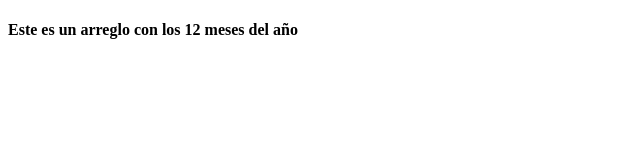
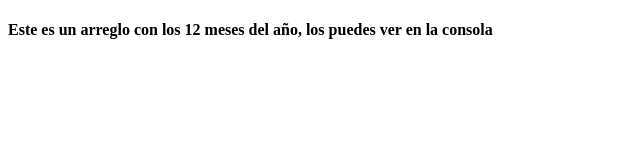
Before and after one commit to SofiLovelace/an-array-exercise-simple, a plain HTML site: page index.html in a window 1280 px wide. Shown: the whole page, without its empty margins (0-640 px from the left). Drawn offline with Linux system fonts and the light colour scheme.

Commit message:
agregamos texto al h4 de la linea 10

```diff
--- a/index.html
+++ b/index.html
@@ -7,7 +7,7 @@
     <title>Array de meses</title>
 </head>
 <body>
-    <h4>Este es un arreglo con los 12 meses del año</h4>
+    <h4>Este es un arreglo con los 12 meses del año, los puedes ver en la consola</h4>
     <script type="text/javascript" src="array.js"></script>
 </body>
 </html>
```
